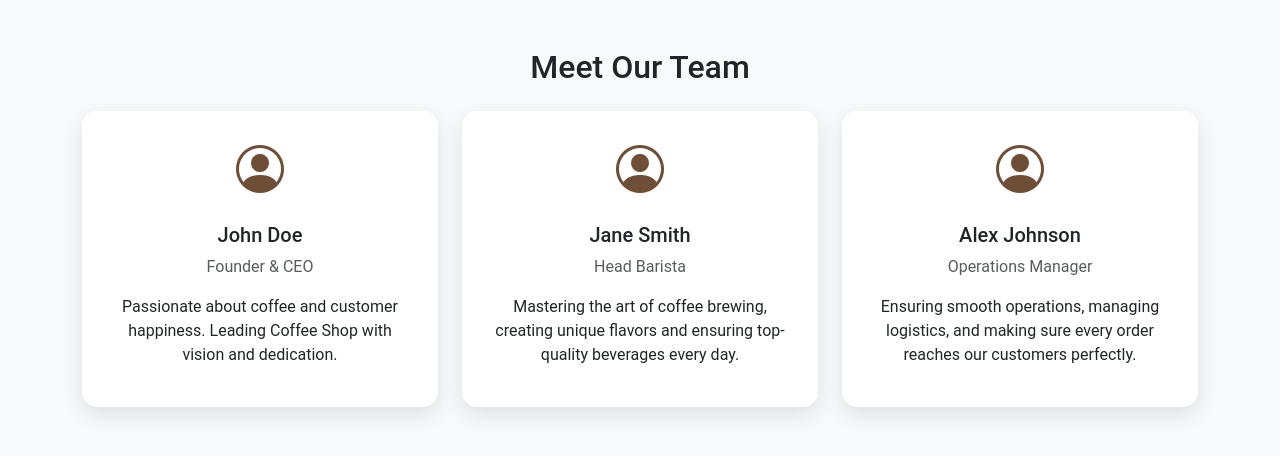
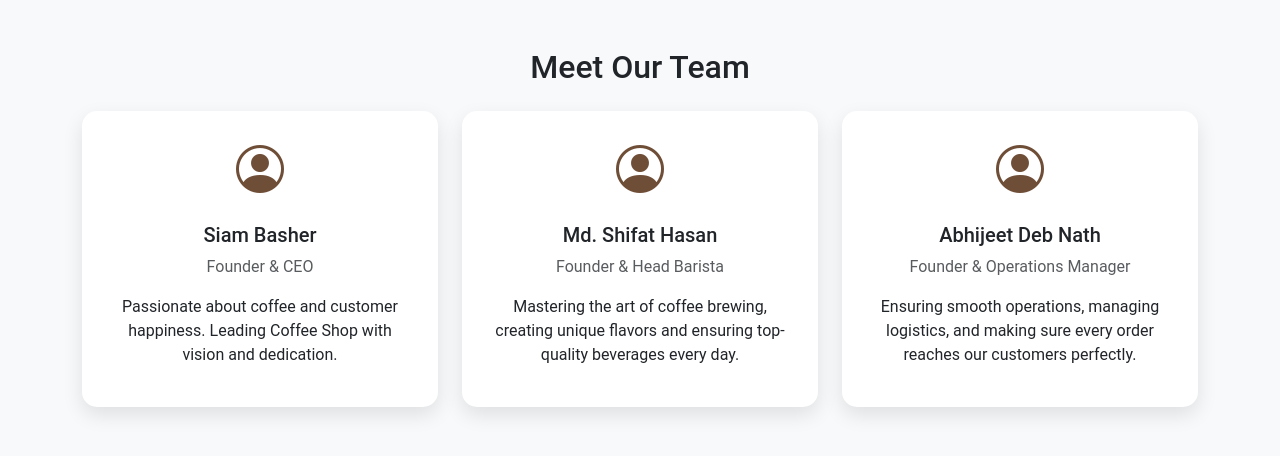
Before and after one commit to siambasher123/CofeeShop_Project1, a PHP site: page /about.php in a window 1280 px wide. Shown: the part 468-924 px from the top of the page. Run offline with PHP 8.4, Linux system fonts and the light colour scheme.

Commit message:
edited About section

```diff
--- a/about.php
+++ b/about.php
@@ -113,7 +113,7 @@ $user_logged_in = isset($_SESSION['user_id']);
                 <div class="col-md-4">
                     <div class="team-card text-center p-4">
                         <i class="bi bi-person-circle" style="font-size: 3rem; color:#6f4e37;"></i>
-                        <h5 class="mt-3">John Doe</h5>
+                        <h5 class="mt-3">Siam Basher</h5>
                         <p class="text-muted">Founder & CEO</p>
                         <p>Passionate about coffee and customer happiness. Leading Coffee Shop with vision and dedication.</p>
                     </div>
@@ -121,16 +121,16 @@ $user_logged_in = isset($_SESSION['user_id']);
                 <div class="col-md-4">
                     <div class="team-card text-center p-4">
                         <i class="bi bi-person-circle" style="font-size: 3rem; color:#6f4e37;"></i>
-                        <h5 class="mt-3">Jane Smith</h5>
-                        <p class="text-muted">Head Barista</p>
+                        <h5 class="mt-3">Md. Shifat Hasan</h5>
+                        <p class="text-muted">Founder & Head Barista</p>
                         <p>Mastering the art of coffee brewing, creating unique flavors and ensuring top-quality beverages every day.</p>
                     </div>
                 </div>
                 <div class="col-md-4">
                     <div class="team-card text-center p-4">
                         <i class="bi bi-person-circle" style="font-size: 3rem; color:#6f4e37;"></i>
-                        <h5 class="mt-3">Alex Johnson</h5>
-                        <p class="text-muted">Operations Manager</p>
+                        <h5 class="mt-3">Abhijeet Deb Nath</h5>
+                        <p class="text-muted">Founder & Operations Manager</p>
                         <p>Ensuring smooth operations, managing logistics, and making sure every order reaches our customers perfectly.</p>
                     </div>
                 </div>
```
